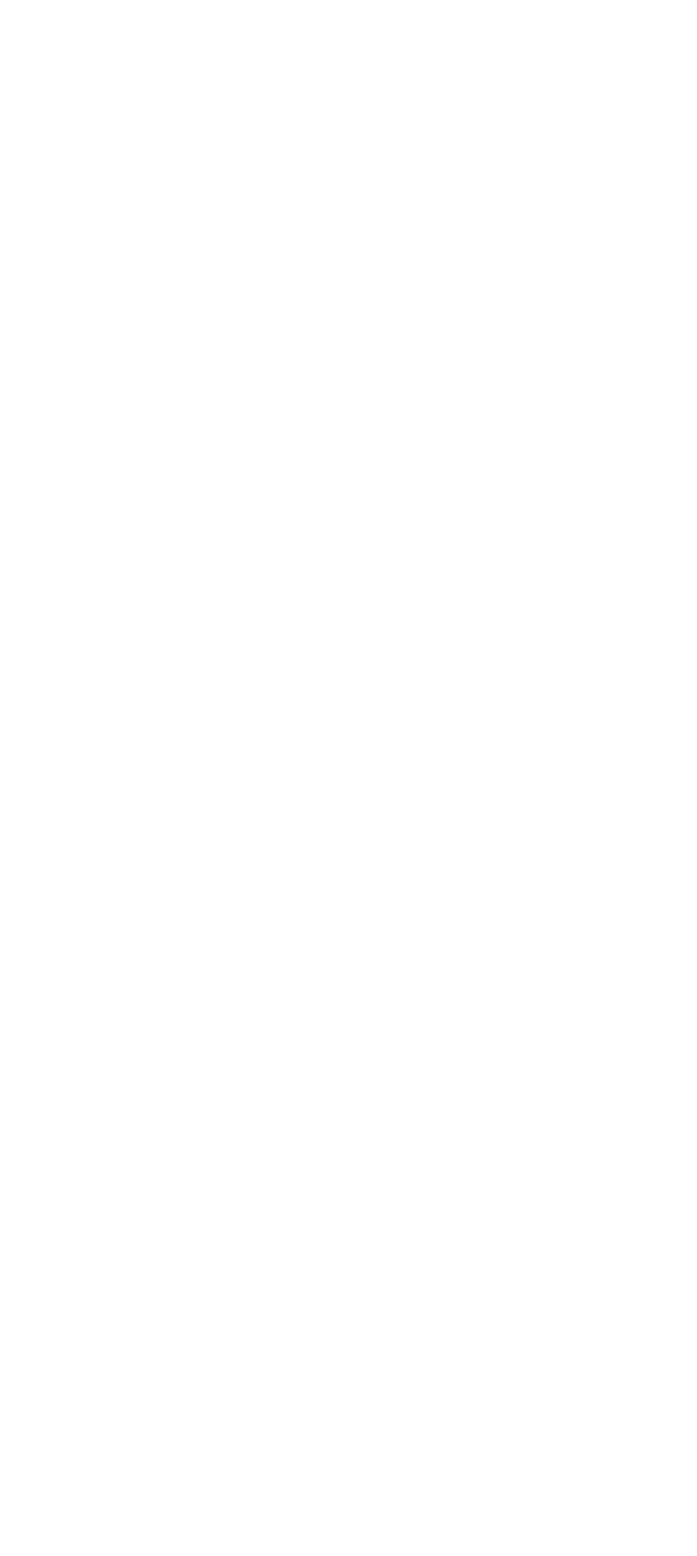
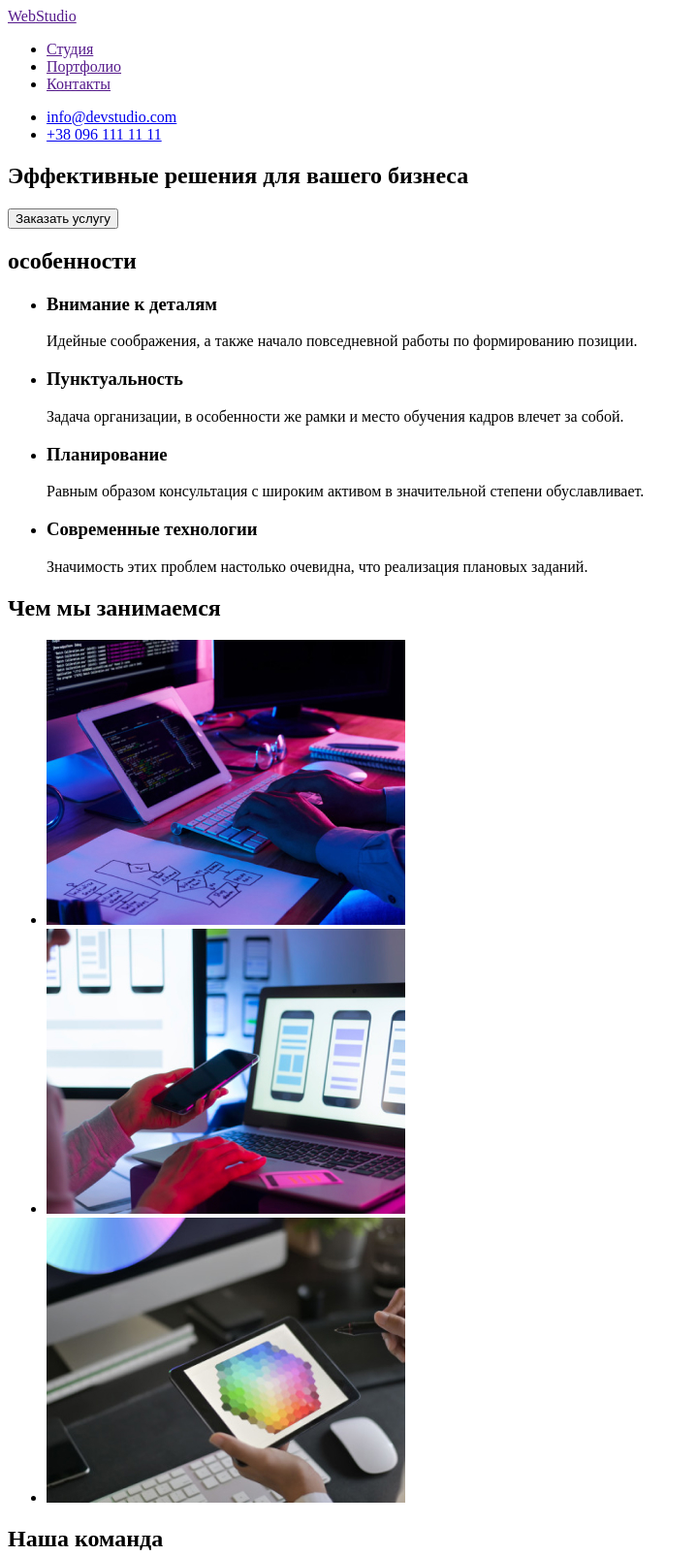
Before and after one commit to GutMaria/goit-markup-hw-01, a plain HTML site: page index.html in a window 1280 px wide. Shown: the top 1605 px of the page at 97% size, without its empty margins (0-719 px from the left). Before the commit the page ends 800 px from the top, so only its background shows below. Drawn offline with Linux system fonts and the light colour scheme.

Commit message:
studio markup-01
наполнение структуры (семантика)

```diff
--- a/index.html
+++ b/index.html
@@ -11,7 +11,120 @@
     </head>
     <body>
         <!--  Вся информация сайта  -->
+        <header> <!--  Шапка  -->
+            <nav>
+                <!-- Логотип-ссылка  -->
+                <a href="">
+                    <span>Web</span>Studio
+                </a>
 
+                <ul>
+                    <!--Список ссылок для навигации-->
+                    <li>
+                        <a href="">Студия</a>
+                    </li>
+                    <li>
+                        <a href="">Портфолио</a>
+                    </li>
+                    <li>
+                        <a href="">Контакты</a>
+                    </li>
+                </ul>
+            </nav>
+            <!-- Контактная информация-->
+            <ul>
+                <li> <a href="mailto:info@devstudio.com">info@devstudio.com</a>
+                </li>
+                <li> <a href="tel:+380961111111">+38 096 111 11 11</a>
+                </li>
+            </ul>
+
+        </header>
+        <!-- Основной контент -->
+        <main>
+            <!-- Герой -->
+            <section>
+                <h1>Эффективные решения для вашего бизнеса</h1>
+                <button type="button">Заказать услугу</button>
+            </section>
+
+            <!-- Перечень особенностей -->
+            <section>
+                <h2>особенности</h2> <!-- Скрыть заголовок в CSS  -->
+                <ul>
+                    <li>
+                        <h3>Внимание к деталям</h3>
+                        <p>Идейные соображения, а также начало повседневной работы по формированию позиции.</p>
+                    </li>
+                    <li>
+                        <h3>Пунктуальность</h3>
+                        <p>Задача организации, в особенности же рамки и место обучения кадров влечет за собой.</p>
+                    </li>
+                    <li>
+                        <h3>Планирование</h3>
+                        <p>Равным образом консультация с широким активом в значительной степени обуславливает.</p>
+                    </li>
+                    <li>
+                        <h3>Современные технологии</h3>
+                        <p>Значимость этих проблем настолько очевидна, что реализация плановых заданий.</p>
+                    </li>
+                </ul>
+            </section>
+            <!--  Чем мы занимаемся  -->
+            <section>
+                <h2> Чем мы занимаемся </h2>
+                <ul>
+                    <li>
+                        <img src="./images/img1.jpg" alt="Разработка" width="370">
+                    </li>
+                    <li>
+                        <img src="./images/img2.jpg" alt="Планирование" width="370">
+                    </li>
+                    <li>
+                        <img src="./images/img3.jpg" alt="Визуализация" width="370">
+                    </li>
+                </ul>
+            </section>
+            <!-- Наша команда -->
+            <section>
+                <h2> Наша команда </h2>
+                <ul>
+                    <li>
+                        <img src="./images/photo1.jpg" alt="фото дезайнера" width="270">
+                        <h3>Игорь Демьяненко</h3>
+                        <p>Product Designer</p>
+                    </li>
+                    <li>
+                        <img src="./images/photo2.jpg" alt="фото разработчика" width="270">
+                        <h3>Ольга Репина</h3>
+                        <p>Frontend Developer</p>
+                    </li>
+                    <li>
+                        <img src="./images/photo3.jpg" alt="фото маркетолога" width="270">
+                        <h3>Николай Тарасов</h3>
+                        <p>Marketing</p>
+                    </li>
+                    <li>
+                        <img src="./images/photo4.jpg" alt="фото UI Designer" width="270">
+                        <h3>Михаил Ермаков</h3>
+                        <p>UI Designer</p>
+                    </li>
+                </ul>
+            </section>
+
+        </main>
+
+        <footer>  <!-- Футер -->
+            <!-- Логотип-ссылка  -->
+            <a href="/">
+                <span>Web</span>Studio
+            </a>
+            <address>
+                г. Киев, пр-т Леси Украинки, 26
+                <a href="mailto:info@example.com">info@example.com</a>
+                <a href="tel:+380991111111">+38 099 111 11 11</a>
+            </address>
+        </footer>
 
     </body>
 </html>
```
Also changed, not shown: images/hand.svg (added), images/img1.jpg (added), images/img2.jpg (added), images/img3.jpg (added), images/photo1.jpg (added), images/photo2.jpg (added), images/photo3.jpg (added), images/photo4.jpg (added).
